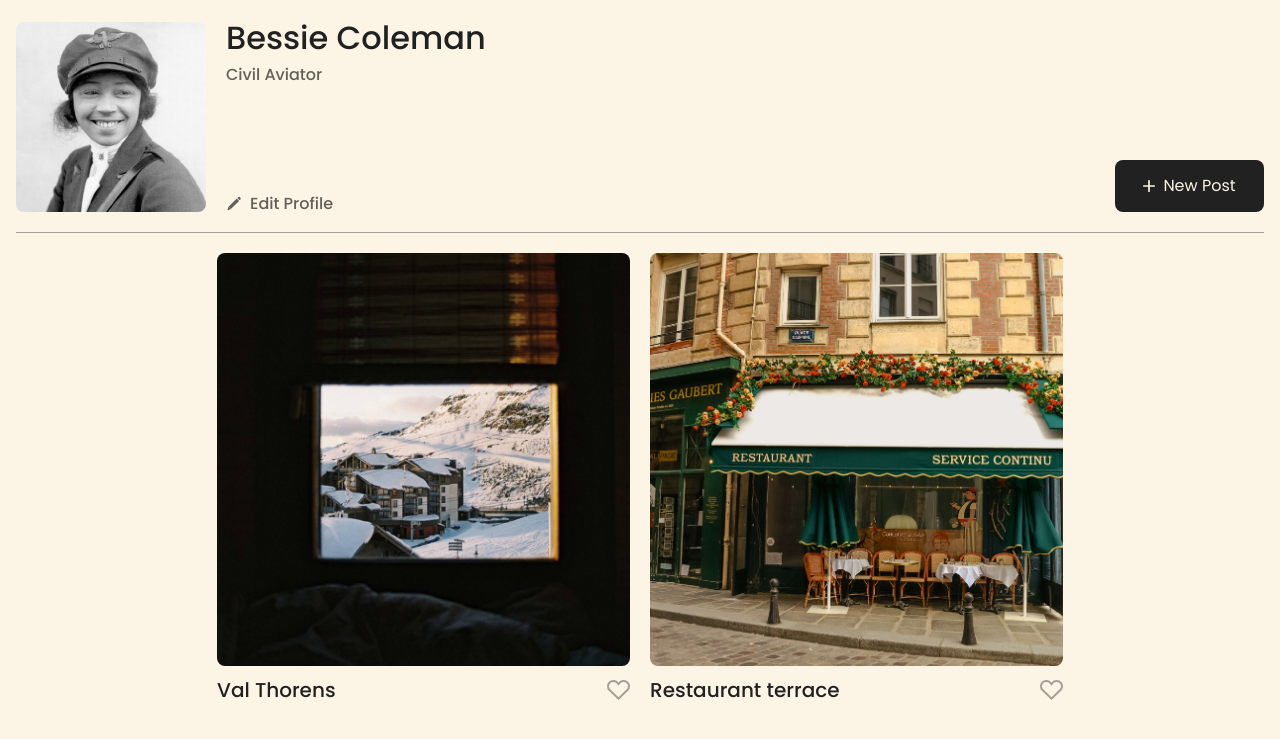
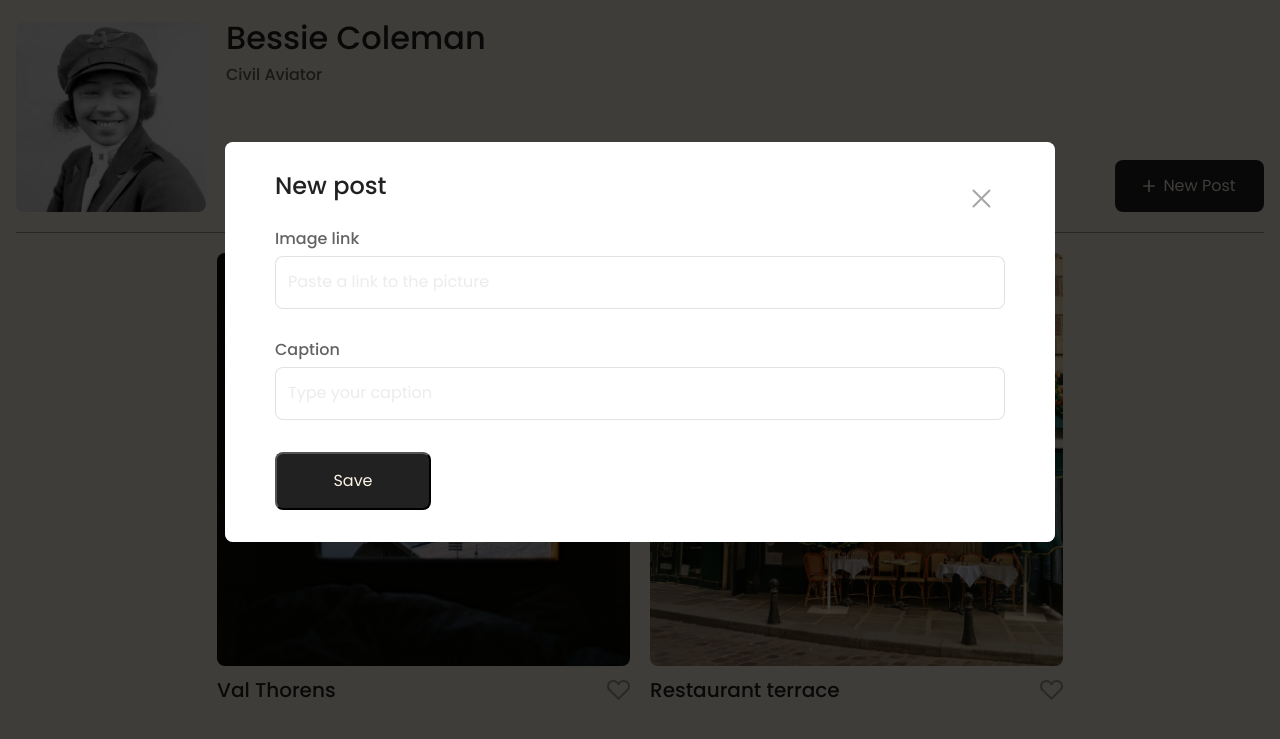
Before and after one commit to V-E-X-I-N/se_project_spots, a plain HTML site: page index.html in a window 1280 px wide. Shown: the part 58-797 px from the top of the page. Drawn offline with Linux system fonts and the light colour scheme; grey boxes are pictures that could not be loaded.

Commit message:
New update for Spots Porject Form Modals

```diff
--- /dev/null
+++ b/blocks/modal.css
@@ -0,0 +1,120 @@
+.modal {
+  visibility: hidden;
+  background-color: #00000080;
+  position: fixed;
+  top: 0;
+  bottom: 0;
+  left: 0;
+  right: 0;
+  display: flex;
+  justify-content: center;
+  align-items: center;
+  padding: 10px;
+}
+
+.modal_is-opened {
+  visibility: visible;
+}
+
+.modal__container {
+  max-width: 730px;
+  width: 100%;
+  border-radius: 8px;
+  background-color: #fff;
+  padding: 32px 50px;
+  position: relative;
+  font-family: Poppins, Arial, Helvetica, sans-serif;
+  font-weight: 500;
+  font-size: 16px;
+  color: #212121;
+}
+
+.modal__header {
+  display: flex;
+  align-items: center;
+  justify-content: space-between;
+  flex-direction: row-reverse;
+}
+
+.modal__title {
+  margin: 0 0 32px;
+  font-weight: 500;
+  line-height: 1;
+}
+
+.modal__form {
+  display: flex;
+  flex-direction: column;
+}
+
+.modal__close-btn {
+  background-image: url(../images/close-icon.svg);
+  /* position: absolute; */
+  width: 40px;
+  height: 40px;
+  padding: 0;
+  /* top: 32px;
+  right: 50px; */
+  background-color: transparent;
+  border: none;
+  opacity: 0.4;
+  transition: opacity 0.5s;
+}
+
+.modal__close-btn:hover {
+  cursor: pointer;
+  opacity: 1;
+}
+
+.modal__label {
+  margin: 0 0 32px;
+  opacity: 0.7;
+}
+
+.modal__input {
+  margin: 8px 0 0;
+  width: 100%;
+  padding: 16px 12px;
+  border-radius: 8px;
+  box-sizing: border-box;
+  color: #212121;
+  opacity: 0.4;
+  border: 1px solid rgba(0, 0, 0, 0.4);
+}
+
+.modal__input::placeholder {
+  color: #2121214d;
+}
+
+.modal__submit-btn {
+  max-width: 156px;
+  width: 100%;
+  display: block;
+  /* height: 52px; USE PADDING INSTEAD */
+  padding: 18px 0;
+  color: #fcf5e5;
+  background-color: #212121;
+  border-radius: 8px;
+  transition: opacity 0.5s;
+}
+
+.modal__submit-btn:hover {
+  cursor: pointer;
+  opacity: 0.8;
+}
+
+@media screen and (max-width: 627px) {
+  .modal__submit-btn {
+    max-width: none;
+    width: 100%;
+  }
+
+  .modal__container {
+    padding: 12px;
+  }
+
+  .modal__title {
+    font-size: 20px;
+    margin: 0 0 24px;
+  }
+}
--- a/index.html
+++ b/index.html
@@ -126,6 +126,65 @@
       <footer class="footer">
         <p class="footer__copyright">2025 &copy; Spots</p>
       </footer>
+      <div class="modal modal_is-opened">
+        <div class="modal__container">
+          <div class="modal__header">
+            <button type="button" class="modal__close-btn"></button>
+            <h2 class="modal__title">Edit profile</h2>
+          </div>
+          <form class="modal__form">
+            <label for="profile-name-input" class="modal__label">
+              Name
+              <input
+                id="profile-name-input"
+                type="text"
+                class="modal__input"
+                placeholder="Type your name"
+              />
+            </label>
+            <label for="profile-description-input" class="modal__label">
+              Description
+              <input
+                id="profile-description-input"
+                type="text"
+                class="modal__input"
+                placeholder="Describe yourself"
+              />
+            </label>
+            <button type="submit" class="modal__submit-btn">Save</button>
+          </form>
+        </div>
+      </div>
+
+      <div class="modal modal_is-opened">
+        <div class="modal__container">
+          <div class="modal__header">
+            <button type="button" class="modal__close-btn"></button>
+            <h2 class="modal__title">New post</h2>
+          </div>
+          <form class="modal__form">
+            <label for="card-image-input" class="modal__label">
+              Image link
+              <input
+                id="card-image-input"
+                type="url"
+                class="modal__input"
+                placeholder="Paste a link to the picture"
+              />
+            </label>
+            <label for="card-caption-input" class="modal__label">
+              Caption
+              <input
+                id="card-caption-input"
+                type="text"
+                class="modal__input"
+                placeholder="Type your caption"
+              />
+            </label>
+            <button type="submit" class="modal__submit-btn">Save</button>
+          </form>
+        </div>
+      </div>
     </div>
   </body>
 </html>
--- a/pages/index.css
+++ b/pages/index.css
@@ -7,3 +7,4 @@
 @import url(../blocks/card.css);
 @import url(../blocks/cards.css);
 @import url(../blocks/footer.css);
+@import url(../blocks/modal.css);
```
Also changed, not shown: images/close-icon.svg (added).
